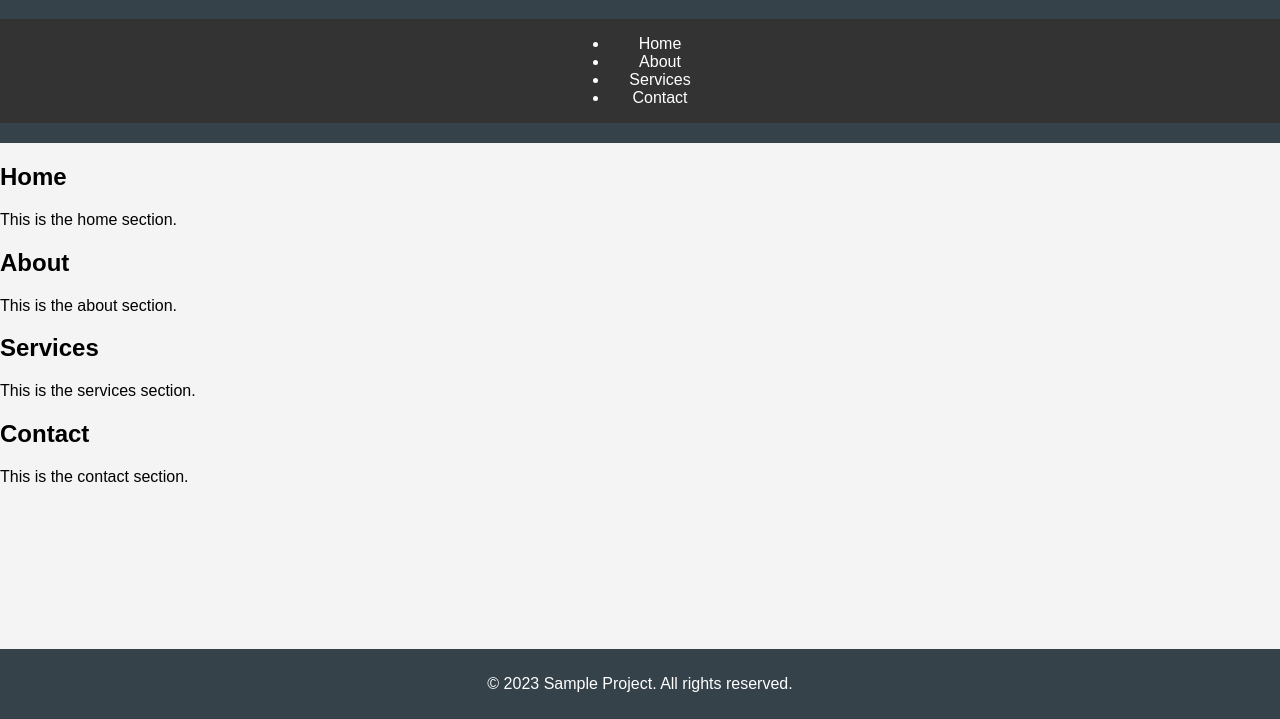
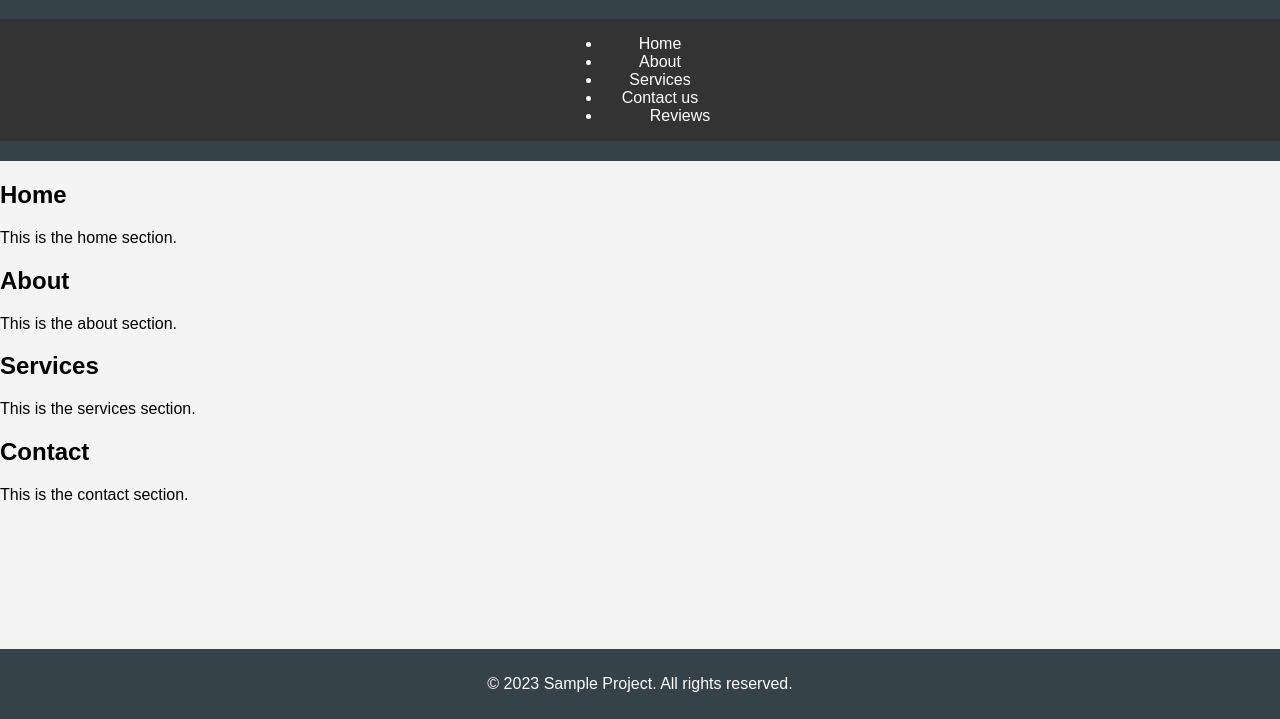
Before and after one commit to TheekshanaThathsara/EncodeLabs, a plain HTML site: page index.html in a window 1280 px wide. Shown: the part 81-800 px from the top of the page. Drawn offline with Linux system fonts and the light colour scheme.

Commit message:
add the reviews section

```diff
--- a/index.html
+++ b/index.html
@@ -17,7 +17,8 @@
                 <li><a href="#home">Home</a></li>
                 <li><a href="#about">About</a></li>
                 <li><a href="#services">Services</a></li>
-                <li><a href="#contact">Contact</a></li>
+                <li><a href="#contact">Contact us</a></li>
+                <li><a href="#Reviews"></a>Reviews</li>
             </ul>
         </nav>
     </header>
```
